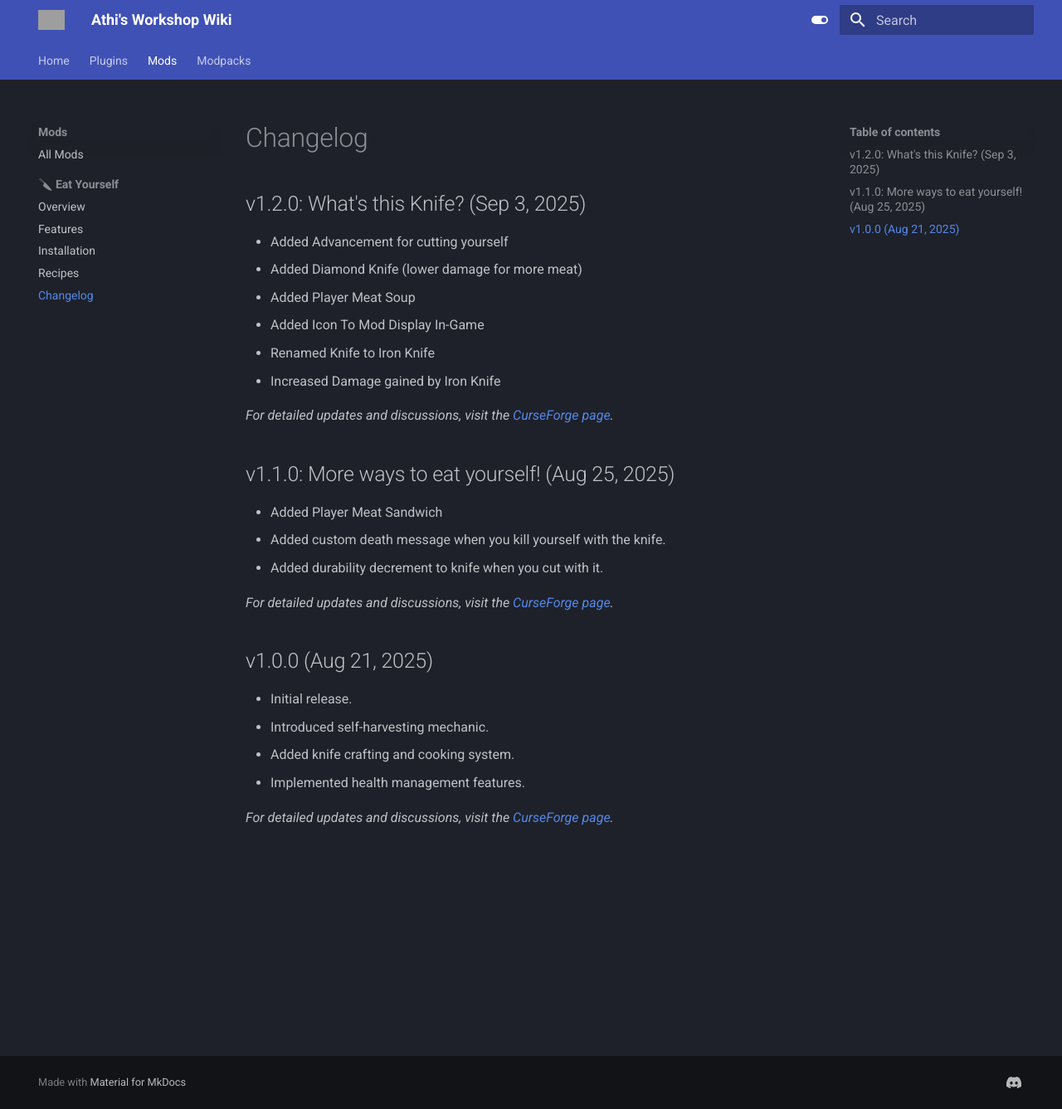
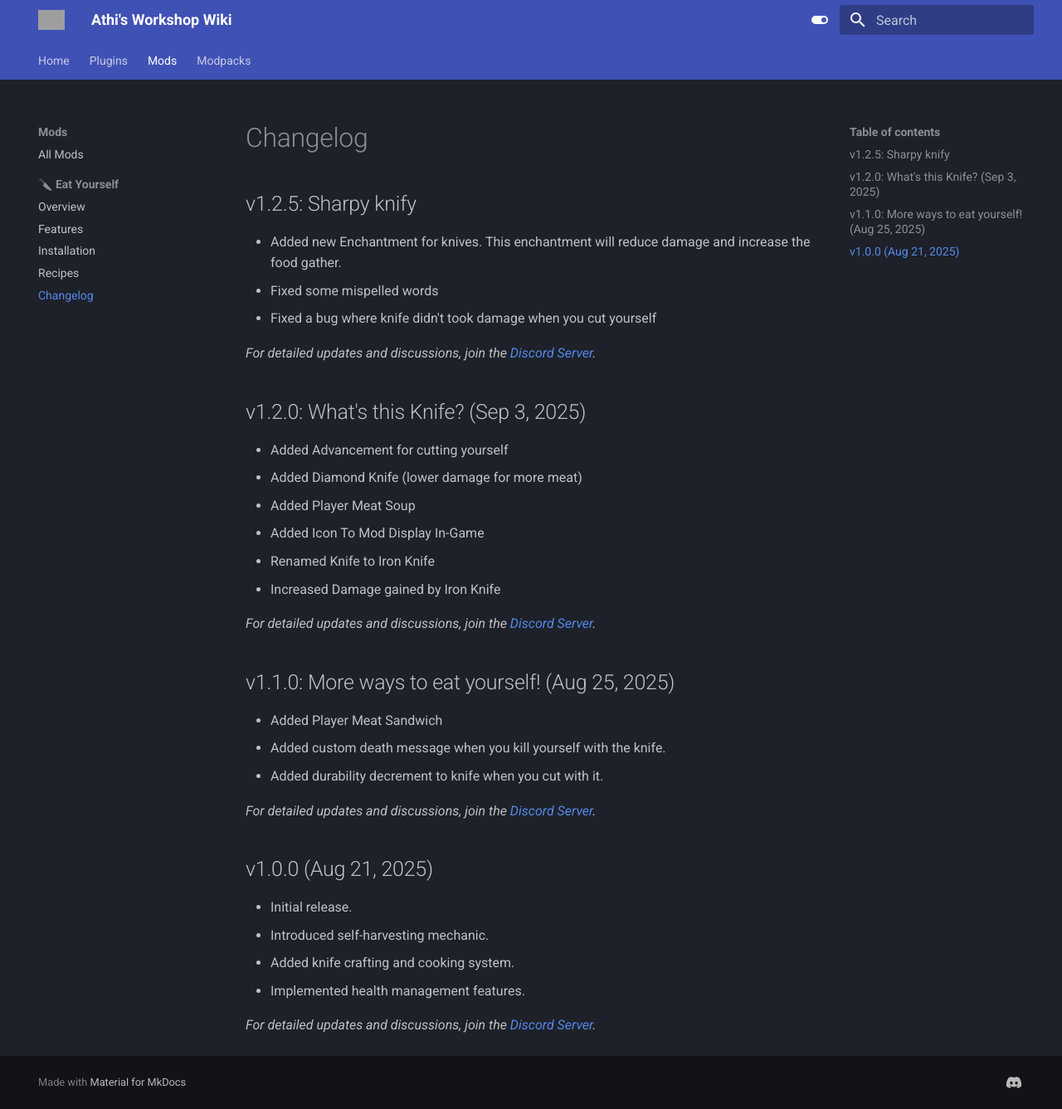
Before and after one commit to Athlantes/AthisWiki, an MkDocs documentation site: the page built from docs/mods/eat_yourself/changelog.md, in a window 1280 px wide and 1337 px high. Shown: the whole window at 83% size. Built offline with MkDocs 1.6.1 and Material for MkDocs 9.7.7, drawn with Linux system fonts in a browser that asks for light colours; grey boxes are pictures that could not be loaded.

Commit message:
Update changelog.md for v1.2.5: Add new knife enchantment and fix typos

```diff
--- a/docs/mods/eat_yourself/changelog.md
+++ b/docs/mods/eat_yourself/changelog.md
@@ -1,4 +1,12 @@
 # Changelog
+
+## v1.2.5: Sharpy knify
+
+- Added new Enchantment for knives. This enchantment will reduce damage and increase the food gather.
+- Fixed some mispelled words
+- Fixed a bug where knife didn't took damage when you cut yourself
+
+*For detailed updates and discussions, join the [Discord Server](https://discord.gg/PVVDJ7YE7b).*
 
 ## v1.2.0: What's this Knife? (Sep 3, 2025)
 
@@ -10,7 +18,7 @@
 - Renamed Knife to Iron Knife
 - Increased Damage gained by Iron Knife
 
-*For detailed updates and discussions, visit the [CurseForge page](https://www.curseforge.com/minecraft/mc-mods/eat-yourself).*
+*For detailed updates and discussions, join the [Discord Server](https://discord.gg/PVVDJ7YE7b).*
 
 ## v1.1.0: More ways to eat yourself! (Aug 25, 2025)
 
@@ -18,7 +26,7 @@
 - Added custom death message when you kill yourself with the knife.
 - Added durability decrement to knife when you cut with it.
 
-*For detailed updates and discussions, visit the [CurseForge page](https://www.curseforge.com/minecraft/mc-mods/eat-yourself).*
+*For detailed updates and discussions, join the [Discord Server](https://discord.gg/PVVDJ7YE7b).*
 
 ## v1.0.0 (Aug 21, 2025)
 - Initial release.
@@ -26,4 +34,4 @@
 - Added knife crafting and cooking system.
 - Implemented health management features.
 
-*For detailed updates and discussions, visit the [CurseForge page](https://www.curseforge.com/minecraft/mc-mods/eat-yourself).*
+*For detailed updates and discussions, join the [Discord Server](https://discord.gg/PVVDJ7YE7b).*
```
